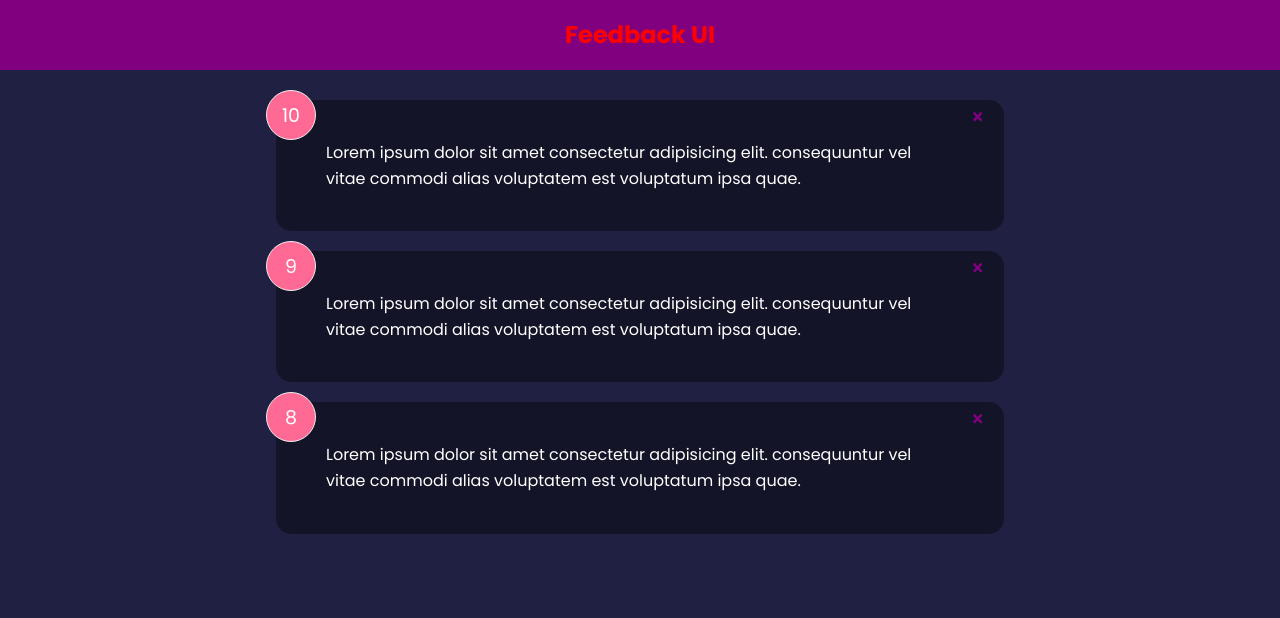
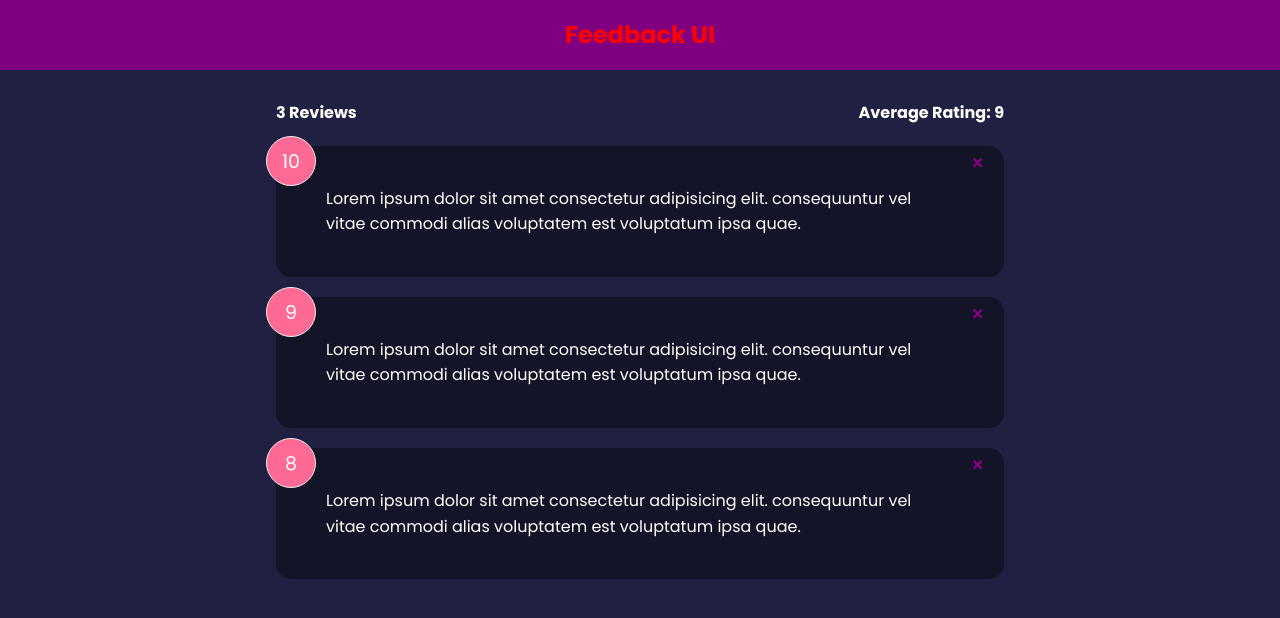
Before and after one commit to renatoguara2020/app-basics-of-react, a React (Create React App) app: page / in a window 1280 px wide. Shown: the top 618 px of the page. Built offline with nearby package versions, Linux system fonts and the light colour scheme.

Commit message:
commit changes

```diff
--- a/src/App.js
+++ b/src/App.js
@@ -1,5 +1,6 @@
 import React, {Fragment, useState} from 'react'
 import FeedbackList from './components/FeedbackList';
+import { FeedbackStats } from './components/FeedbackStats';
 import Header from './components/Header.jsx';
 import FeedbackData from './data/FeedbackData.js';
 
@@ -8,13 +9,17 @@
     const [feedback, setFeedback] = useState(FeedbackData);
 
     const deleteFeedback = (id) => {
-        console.log("App", id)
+        if(window.confirm('Are you sure you want to delete?')){
+
+            setFeedback(feedback.filter((item)=>item.id !== id))
+        }
     }
   return (
 
    <Fragment>
         <Header/>
         <div className="container">
+          <FeedbackStats feedback={feedback}/>
           <FeedbackList   feedback={feedback} handleDelete={deleteFeedback}/>
         </div>
     </Fragment>
--- /dev/null
+++ b/src/components/FeedbackStats.jsx
@@ -0,0 +1,18 @@
+import React from 'react'
+
+export const FeedbackStats = ({feedback}) => {
+
+     let average = feedback.reduce((acc, cur)=>{
+       return acc + cur.rating
+
+     }, 0) / feedback.length
+
+     average = average.toFixed(1).replace(/[.,]0$/, '')
+
+  return (
+    <div className="feedback-stats">
+        <h4>{feedback.length} Reviews</h4>
+        <h4>Average Rating: {isNaN(average) ? 0 : average}</h4>
+    </div>
+  )
+}
--- a/src/data/FeedbackData.js
+++ b/src/data/FeedbackData.js
@@ -1,4 +1,4 @@
-import React from 'react'
+
 
 const FeedbackData = [
     {
@@ -19,4 +19,4 @@
   ]
 
 
-export default FeedbackData
+export default FeedbackData;
```
